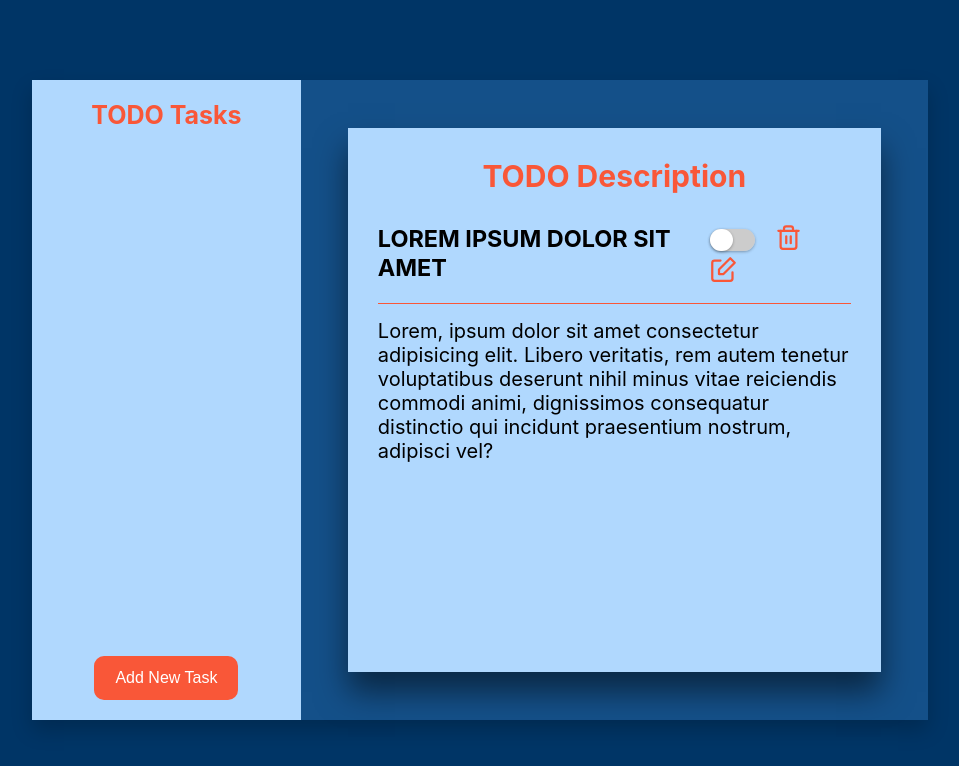
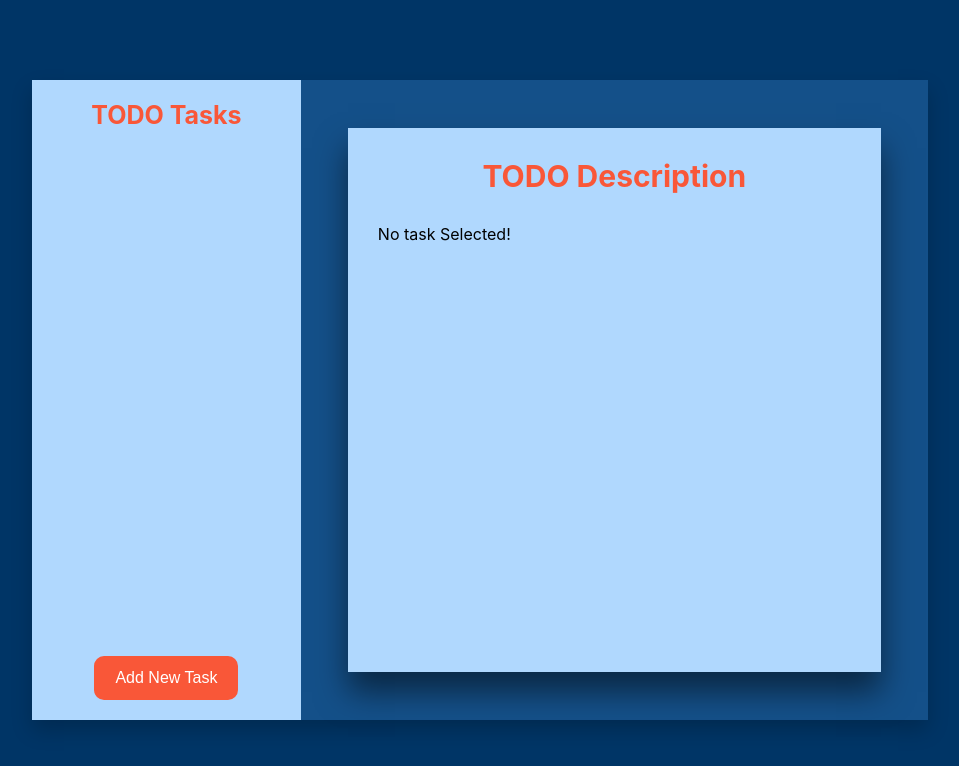
Before and after one commit to nima-ca/Todo-App, a React (Create React App) app: page / in a window 1280 px wide. Shown: the top 766 px of the page, without its empty margins (160-1119 px from the left). Built offline with nearby package versions, Linux system fonts and the light colour scheme.

Commit message:
linked title to panel via redux

```diff
--- a/src/Components/Task/TaskItem.js
+++ b/src/Components/Task/TaskItem.js
@@ -1,14 +1,17 @@
 import styles from "./TaskItem.module.css";
 
 const TaskItem = (props) => {
-  const { title, status } = props;
-
+  const { id, title, status, description } = props;
   const statusClasses = `${styles.dot} ${
     status === "Done" ? styles["dot__green"] : styles["dot__red"]
   }`;
 
+  const clickHandler = () => {
+    props.onClick({ id, title, status, description });
+  };
+
   return (
-    <div className={styles.taskItem}>
+    <div className={styles.taskItem} onClick={clickHandler}>
       <p>{title}</p>
       <span className={statusClasses}></span>
     </div>
--- a/src/Components/Task/TaskPanel.js
+++ b/src/Components/Task/TaskPanel.js
@@ -2,31 +2,39 @@ import styles from "./TaskPanel.module.css";
 import SwitchButton from "../UI/SwitchButton";
 import Delete from "../UI/Icons/delete-svgrepo-com.svg";
 import Edit from "../UI/Icons/edit-svgrepo-com.svg";
+import { useSelector } from "react-redux";
 
 const TaskPanel = (props) => {
+  const selectedData = useSelector((state) => state.panelData.panelData);
+  if (selectedData.length !== 0) {
     return (
       <div className={styles["tasks__panel"]}>
         <div className={styles.body}>
           <h2 className={styles.header}>TODO Description</h2>
           <div>
             <div className={styles.title}>
-            <h3>Lorem ipsum dolor sit amet</h3>
+              <h3>{selectedData[0].title}</h3>
               <div className={styles.icons}>
                 <SwitchButton />
                 <img src={Delete} alt="" />
                 <img src={Edit} alt="" />
               </div>
             </div>
-          <p className={styles.content}>
-            Lorem, ipsum dolor sit amet consectetur adipisicing elit. Libero
-            veritatis, rem autem tenetur voluptatibus deserunt nihil minus vitae
-            reiciendis commodi animi, dignissimos consequatur distinctio qui
-            incidunt praesentium nostrum, adipisci vel?
-          </p>
+            <p className={styles.content}>{selectedData[0].description}</p>
           </div>
         </div>
       </div>
     );
+  } else {
+    return (
+      <div className={styles["tasks__panel"]}>
+        <div className={styles.body}>
+          <h2 className={styles.header}>TODO Description</h2>
+          <p>No task Selected!</p>
+        </div>
+      </div>
+    );
+  }
 };
 
 export default TaskPanel;
--- a/src/Components/Task/TaskTitle.js
+++ b/src/Components/Task/TaskTitle.js
@@ -3,6 +3,7 @@ import Button from "../UI/Button";
 import TaskItem from "./TaskItem";
 import { useDispatch, useSelector } from "react-redux";
 import { toggleModalActions } from "../../store/ModalToggleSlice";
+import { panelDataActions } from "../../store/PanelDataSlice";
 
 const TaskTitle = (props) => {
   const dispatch = useDispatch();
@@ -12,12 +13,23 @@ const TaskTitle = (props) => {
     dispatch(toggleModalActions.toggleModal());
   };
 
+  const ItemClickHandler = (data) => {
+    dispatch(panelDataActions.addTask(data));
+  };
+
   return (
     <div className={styles["tasks__items"]}>
       <h2 className={styles.title}>TODO Tasks</h2>
       <div>
         {Data.map((item) => (
-          <TaskItem key={item.id} title={item.title} status={item.status} />
+          <TaskItem
+            key={item.id}
+            id={item.id}
+            title={item.title}
+            status={item.status}
+            description={item.description}
+            onClick={ItemClickHandler}
+          />
         ))}
       </div>
       <Button
--- /dev/null
+++ b/src/store/PanelDataSlice.js
@@ -0,0 +1,16 @@
+import { createSlice } from "@reduxjs/toolkit";
+
+const initialState = { panelData: [] };
+
+const PanelDataHandler = createSlice({
+  name: "PanelDataHandler",
+  initialState,
+  reducers: {
+    addTask: (state, action) => {
+      state.panelData = [action.payload];
+    },
+  },
+});
+
+export const panelDataActions = PanelDataHandler.actions;
+export default PanelDataHandler.reducer;
--- a/src/store/index.js
+++ b/src/store/index.js
@@ -1,9 +1,14 @@
 import { configureStore } from "@reduxjs/toolkit";
 import ModalToggleReducer from "./ModalToggleSlice";
 import dataHandlerReducer from "./DataHandlerSlice";
+import PanelDataReducer from "./PanelDataSlice";
 
 const store = configureStore({
-  reducer: { modal: ModalToggleReducer, data: dataHandlerReducer },
+  reducer: {
+    modal: ModalToggleReducer,
+    data: dataHandlerReducer,
+    panelData: PanelDataReducer,
+  },
 });
 
 export default store;
```
Lines whose indentation alone changed are shown as unchanged.
